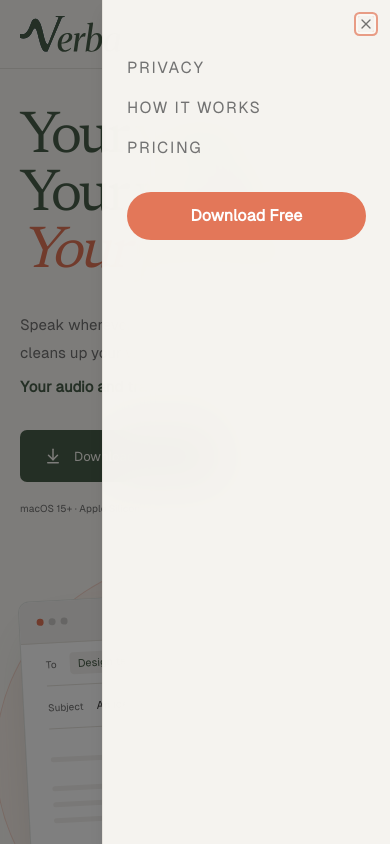
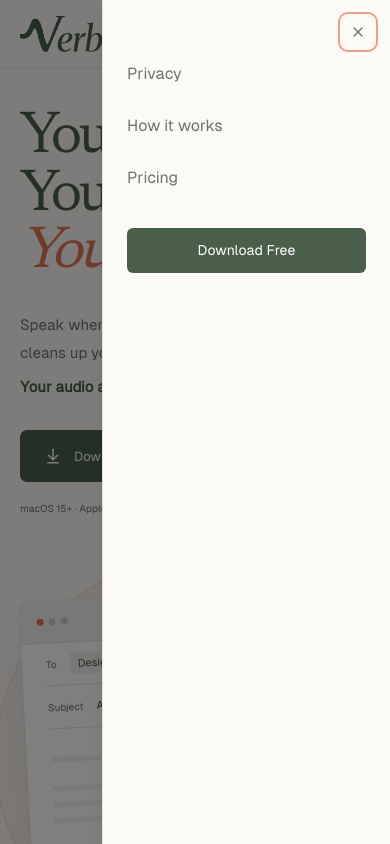
Before and after one commit to sebastian-greco/verba-web, a Next.js app: page /en in a window 390 px wide. Both pictures are taken after a click on the button "Open navigation". Shown: the top 844 px of the page. Built offline with nearby package versions, Linux system fonts and the light colour scheme.

Commit message:
fix: align mobile navigation and language focus styles

```diff
--- a/src/app/globals.css
+++ b/src/app/globals.css
@@ -1034,6 +1034,46 @@ html {
   background: var(--warm-gray);
   transform: none;
 }
+.locale-menu [role="menuitem"]:focus-visible {
+  /* Radix highlights the focused row; an offset ring clips against the popup. */
+  outline: none;
+}
+.locale-menu [role="menuitem"][data-highlighted] {
+  background: var(--earth-green);
+  color: var(--bg-card);
+}
+.mobile-nav-panel {
+  font-family: var(--font-sans);
+  background: var(--bg-page);
+}
+.mobile-nav-link {
+  letter-spacing: 0;
+  text-transform: none;
+  padding-block: 6px;
+}
+.mobile-nav-download {
+  min-width: 130px;
+  border-radius: 6px;
+  background: var(--earth-green);
+  color: var(--bg-card);
+  font-size: 14px;
+  font-weight: 500;
+}
+.mobile-nav-download:hover {
+  background: var(--text-primary);
+}
+.mobile-nav-panel > button {
+  width: 32px;
+  height: 32px;
+  display: grid;
+  place-items: center;
+  border-radius: 6px;
+}
+.mobile-nav-panel > button:focus-visible {
+  outline: 2px solid var(--earth-green);
+  outline-offset: 2px;
+  box-shadow: none;
+}
 .site-footer {
   padding: 45px 0;
 }
--- a/src/components/layout/Nav.tsx
+++ b/src/components/layout/Nav.tsx
@@ -52,7 +52,7 @@ function LocaleSwitcher({ locale }: { locale: string }) {
       </DropdownMenuTrigger>
       <DropdownMenuContent
         align="end"
-        className="min-w-[80px] bg-background/90 backdrop-blur-xl border-border"
+        className="locale-menu min-w-[80px] bg-background/90 backdrop-blur-xl border-border"
       >
         {routing.locales.map((l) => (
           <DropdownMenuItem
@@ -128,7 +128,7 @@ export default function Nav({ locale }: { locale: string }) {
             <SheetContent
               side="right"
               aria-describedby={undefined}
-              className="w-72 p-6 border-l-border bg-background/95 backdrop-blur-xl"
+              className="mobile-nav-panel w-72 p-6 border-l-border bg-background/95 backdrop-blur-xl"
             >
               <SheetTitle className="sr-only">{t("menu")}</SheetTitle>
               <nav className="flex flex-col gap-4 mt-8">
@@ -136,7 +136,7 @@ export default function Nav({ locale }: { locale: string }) {
                   <Link
                     key={link.href}
                     href={link.href}
-                    className="text-base font-medium text-muted-foreground hover:text-foreground transition-colors uppercase tracking-widest"
+                    className="mobile-nav-link text-base font-normal text-muted-foreground hover:text-foreground transition-colors"
                     onClick={() => setOpen(false)}
                   >
                     {link.label}
@@ -144,7 +144,7 @@ export default function Nav({ locale }: { locale: string }) {
                 ))}
                 <a
                   href={DOWNLOAD_URL}
-                  className="btn-warm mt-4 text-center py-3 rounded-full font-bold block"
+                  className="mobile-nav-download mt-4 text-center py-3 block"
                 >
                   {t("download")}
                 </a>
```
